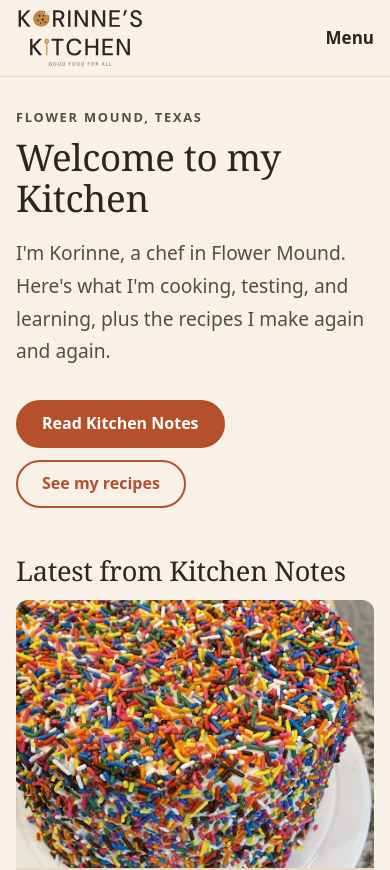
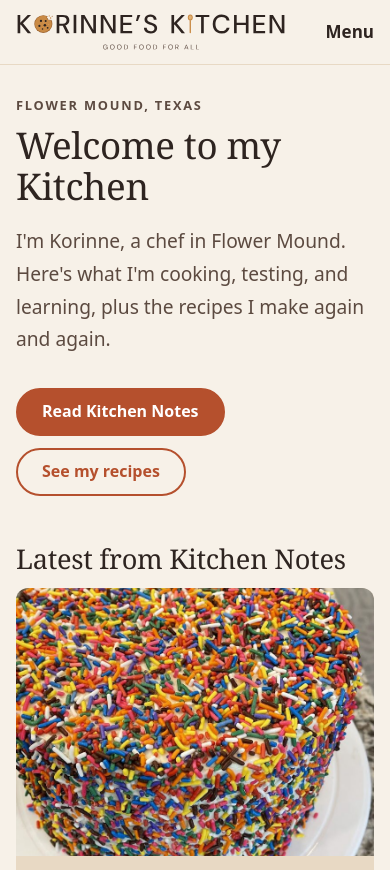
Before and after one commit to fentti72/korinne-kitchen, an Astro site: page / in a window 390 px wide. Shown: the top 870 px of the page. Built offline with nearby package versions, Linux system fonts and the light colour scheme; Astro itself is replaced by a stand-in of ours.

Commit message:
Use a one-line logo in the header
Adds korinnes-kitchen-logo-horizontal.svg: the logo's own shapes from
korinnes-kitchen-logo.svg, with KITCHEN moved beside KORINNE'S and the
tagline centered beneath, matching Korinne's one-line reference. The
original logo files are unchanged. In the header it fills the space the
menu leaves, up to 400px wide on desktop and 270px on phones, keeping
its proportions.

Co-Authored-By: Claude Opus 5.5 <noreply@anthropic.com>
Claude-Session: https://claude.ai/code/session_01VCcUgbm4139Xkm2vreQJEn

```diff
--- a/src/layouts/Base.astro
+++ b/src/layouts/Base.astro
@@ -17,6 +17,8 @@ const path = Astro.url.pathname;
 const shareImage = new URL('/images/brand/og-image.png', Astro.site);
 // The logo's own proportions (from its SVG viewBox), so the page reserves the right space before it loads.
 const LOGO = { src: '/images/brand/korinnes-kitchen-logo.svg', width: 546, height: 255 };
+// One-line version for the header (built from the logo's own shapes, laid out per Korinne's reference).
+const LOGO_WIDE = { src: '/images/brand/korinnes-kitchen-logo-horizontal.svg', width: 1017, height: 146 };
 const COOKIE = { src: '/images/brand/korinnes-kitchen-cookie.svg', width: 100, height: 100 };
 
 // Business structured data: area only, never a street address.
@@ -73,7 +75,7 @@ const business = {
     <header class="site-header">
       <div class="wrap site-header__inner">
         <a class="brand" href="/">
-          <img class="brand__logo" src={LOGO.src} alt={site.name} width={LOGO.width} height={LOGO.height} />
+          <img class="brand__logo" src={LOGO_WIDE.src} alt={site.name} width={LOGO_WIDE.width} height={LOGO_WIDE.height} />
         </a>
         <details class="menu">
           <summary>Menu</summary>
@@ -178,22 +180,25 @@ const business = {
     min-height: 64px;
   }
 
+  /* The logo takes whatever room the menu leaves, up to a cap; height follows its proportions. */
   .brand {
-    display: inline-flex;
-    padding: 0.5rem 0;
-    flex: none;
+    display: flex;
+    flex: 1 1 auto;
+    min-width: 0;
+    margin-right: 1.25rem;
+    padding: 0.75rem 0;
   }
 
-  /* Height sets the size; width follows the logo's proportions, so it's never cropped or stretched. */
   .brand__logo {
     display: block;
-    height: 60px;
-    width: auto;
+    width: 100%;
+    max-width: 270px;
+    height: auto;
   }
 
   @media (min-width: 900px) {
     .brand__logo {
-      height: 96px;
+      max-width: 400px;
     }
   }
 
```
Also changed, not shown: public/images/brand/korinnes-kitchen-logo-horizontal.svg (added).
